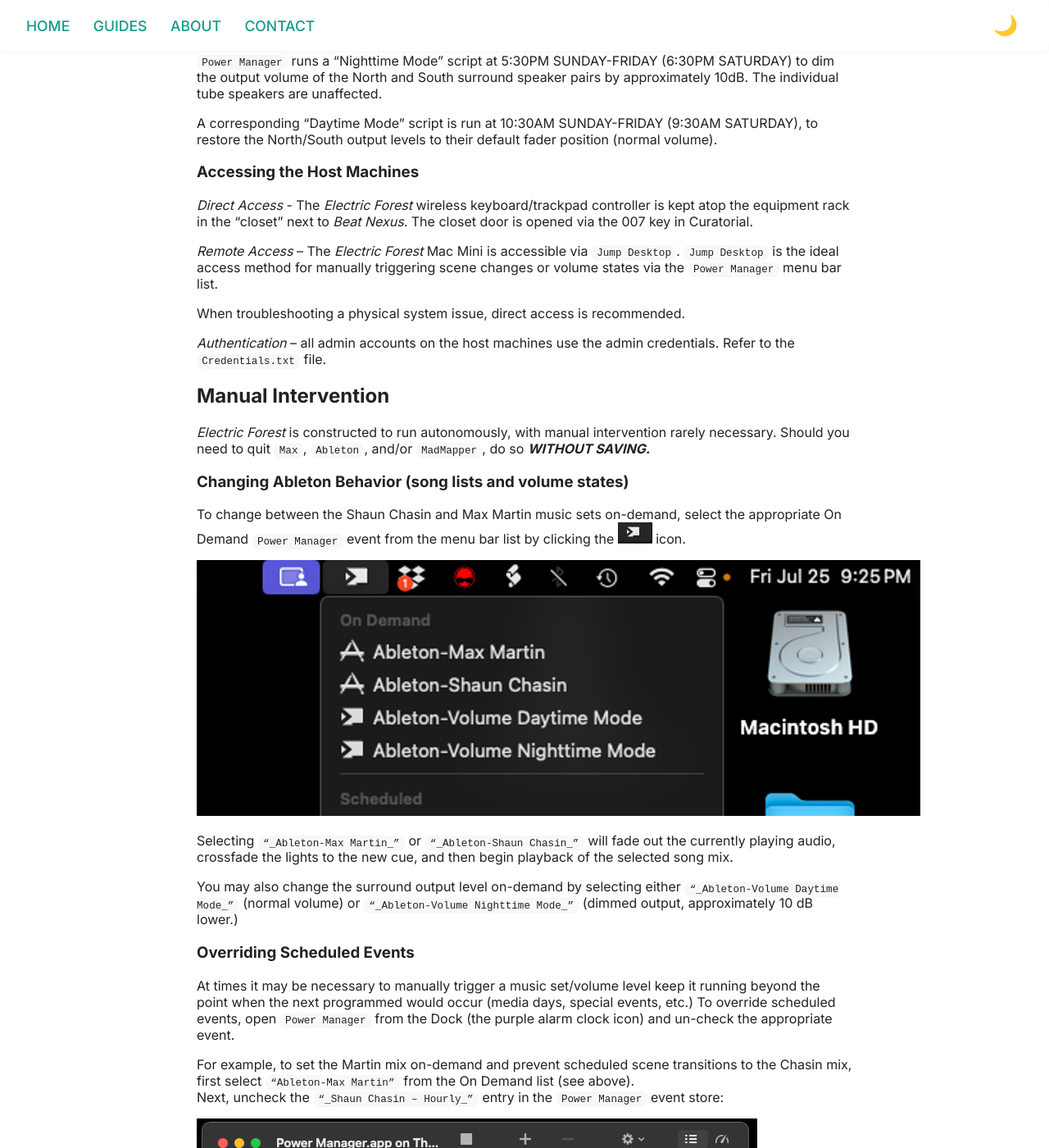
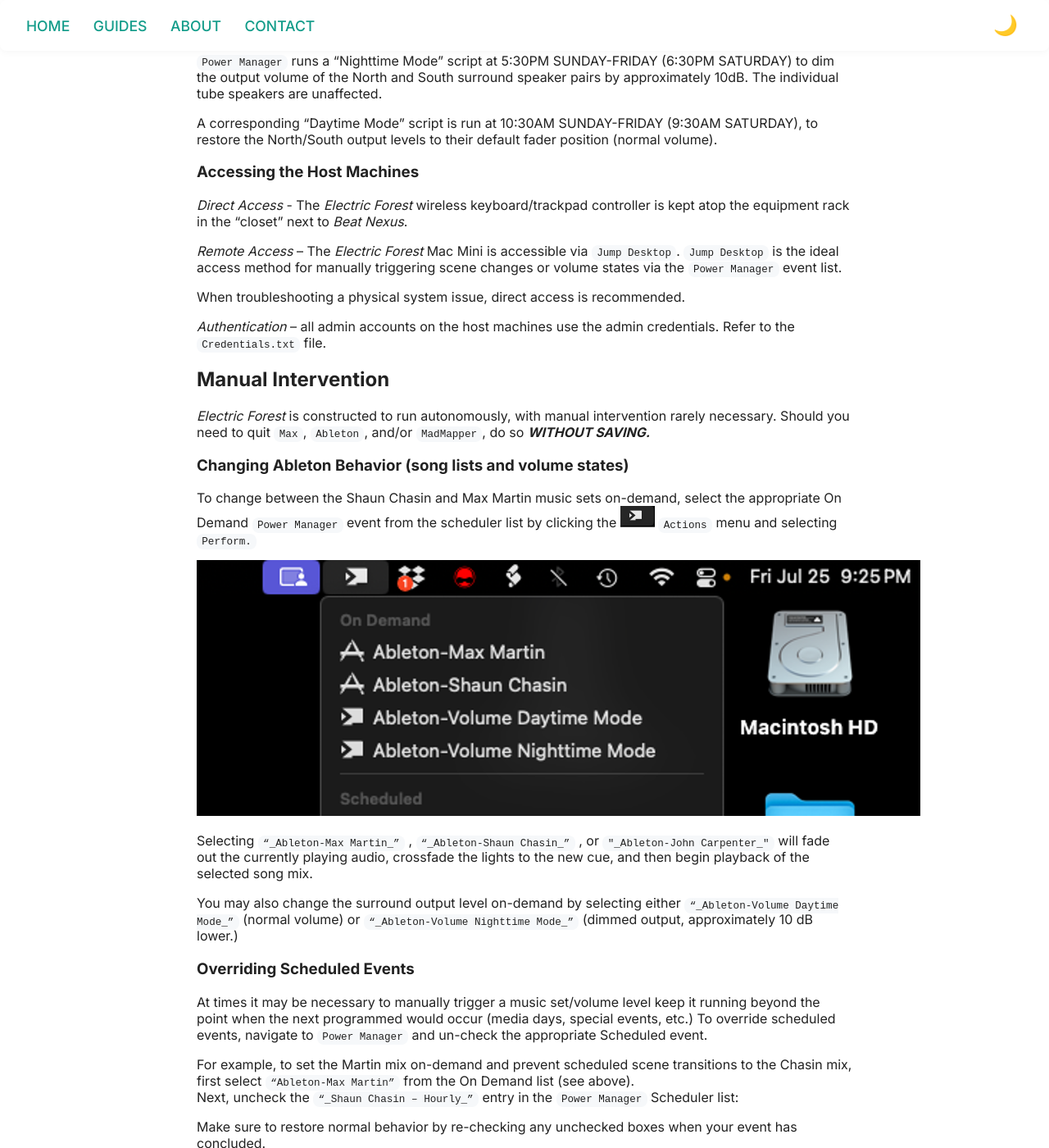
Before and after one commit to buryhoganllc/sonic-playground-guides, a Jekyll site: the page built from guides/electric-forest.md, in a window 1280 px wide and 1400 px high, scrolled down 1807 px. Shown: the whole window at 82% size. Built offline with Jekyll 4.4.1, drawn with Linux system fonts in a browser that asks for light colours.

Commit message:
docs: update Guide with new Power Manager events bin

```diff
--- a/guides/electric-forest.md
+++ b/guides/electric-forest.md
@@ -25,9 +25,9 @@
 
 _Electric Forest_ runs 24/7 and requires limited user intervention. Show files may be launched manually via their Desktop aliases, if necessary. The aliases are named to reflect the order in which they are to be run:
 
-- 1 - MAX
-- 2 - ABLETON
-- 3 - MADMAPPER
+- `1 - MAX`
+- `2 - ABLETON`
+- `3 - MADMAPPER`
 
 Allow each application to fully load before launching the next file. Once that is complete, hide `Max` and `MadMapper`, then select the desired `Ableton` scene from the `Power Manager` menu bar list (see Scene Changes below.)
 
@@ -81,9 +81,9 @@
 
 ### Accessing the Host Machines
 
-_Direct Access_ - The _Electric Forest_ wireless keyboard/trackpad controller is kept atop the equipment rack in the “closet” next to _Beat Nexus_. The closet door is opened via the 007 key in Curatorial.
+_Direct Access_ - The _Electric Forest_ wireless keyboard/trackpad controller is kept atop the equipment rack in the “closet” next to _Beat Nexus_.
 
-_Remote Access_ – The _Electric Forest_ Mac Mini is accessible via `Jump Desktop`. `Jump Desktop` is the ideal access method for manually triggering scene changes or volume states via the `Power Manager` menu bar list.
+_Remote Access_ – The _Electric Forest_ Mac Mini is accessible via `Jump Desktop`. `Jump Desktop` is the ideal access method for manually triggering scene changes or volume states via the `Power Manager` event list.
 
 When troubleshooting a physical system issue, direct access is recommended.
 
@@ -95,23 +95,21 @@
 
 ### Changing Ableton Behavior (song lists and volume states)
 
-To change between the Shaun Chasin and Max Martin music sets on-demand, select the appropriate On Demand `Power Manager` event from the menu bar list by clicking the ![Power Manager macOS menu bar icon.]({{ '/assets/images/PM_menuBar.png' | relative_url }})   icon.
+To change between the Shaun Chasin and Max Martin music sets on-demand, select the appropriate On Demand `Power Manager` event from the scheduler list by clicking the ![Power Manager macOS menu bar icon.]({{ '/assets/images/PM_menuBar.png' | relative_url }})   `Actions` menu and selecting `Perform.`
 
 ![Power Manager on-demand list from menu bar.]({{ '/assets/images/PM_onDemand.png' | relative_url }})
 
-Selecting `“_Ableton-Max Martin_”` or `“_Ableton-Shaun Chasin_”` will fade out the currently playing audio, crossfade the lights to the new cue, and then begin playback of the selected song mix.
+Selecting `“_Ableton-Max Martin_”` , `“_Ableton-Shaun Chasin_”` , or `"_Ableton-John Carpenter_"` will fade out the currently playing audio, crossfade the lights to the new cue, and then begin playback of the selected song mix.
 
 You may also change the surround output level on-demand by selecting either `“_Ableton-Volume Daytime Mode_”` (normal volume) or `“_Ableton-Volume Nighttime Mode_”` (dimmed output, approximately 10 dB lower.)
 
 ### Overriding Scheduled Events
 
 At times it may be necessary to manually trigger a music set/volume level keep it running beyond the point when the next programmed would occur (media days, special events, etc.)
-To override scheduled events, open `Power Manager` from the Dock (the purple alarm clock icon) and un-check the appropriate event.
+To override scheduled events, navigate to `Power Manager` and un-check the appropriate Scheduled event.
 
 For example, to set the Martin mix on-demand and prevent scheduled scene transitions to the Chasin mix, first select `“Ableton-Max Martin”` from the On Demand list (see above).
-Next, uncheck the `“_Shaun Chasin – Hourly_”` entry in the `Power Manager` event store:
-
-![Power Manager event store list all scheduled events.]({{ '/assets/images/PM_eventStore.png' | relative_url }})
+Next, uncheck the `“_Shaun Chasin – Hourly_”` entry in the `Power Manager` Scheduler list:
 
 Make sure to restore normal behavior by re-checking any unchecked boxes when your event has concluded.
 
```
Also changed, not shown: other parts of guides/electric-forest.md (+1 -1 lines).
